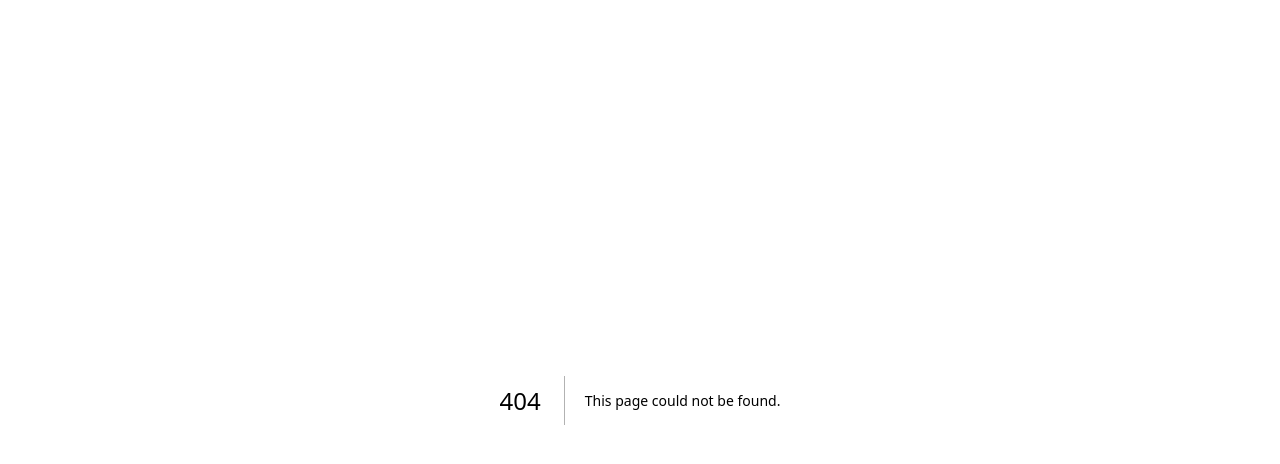
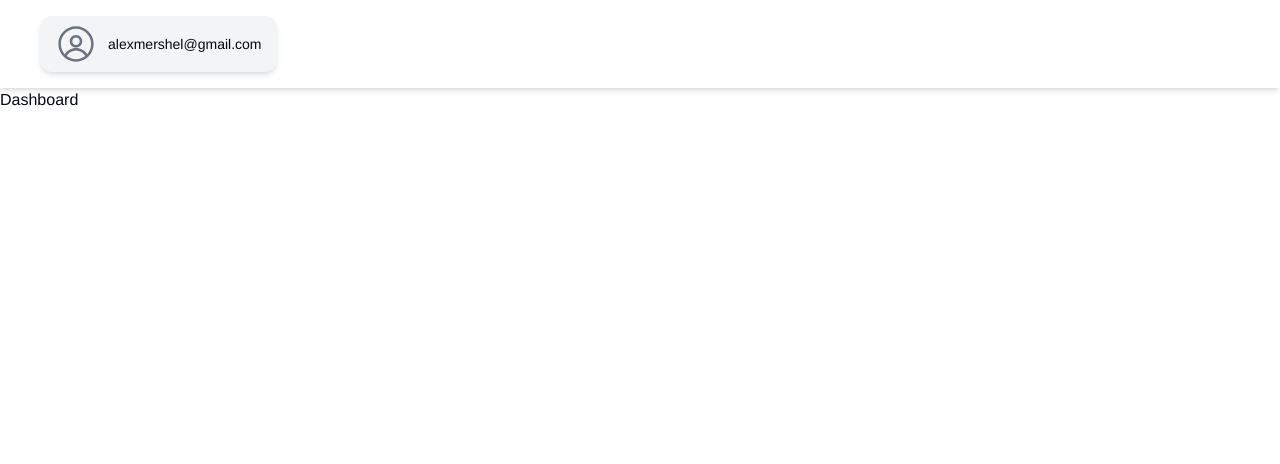
Before and after one commit to mdyamin007/apexdmit_assignment_nextjs, a Next.js app: page /dashboard in a window 1280 px wide. Before the commit this address had no page. Shown: the top 464 px of the page. Built offline with nearby package versions, Linux system fonts and the light colour scheme.

Commit message:
dashboard navbar added and redux setup initiated

```diff
--- /dev/null
+++ b/app/StoreProvider.js
@@ -0,0 +1,14 @@
+'use client'
+import { useRef } from 'react'
+import { Provider } from 'react-redux'
+import { makeStore } from '../lib/store'
+
+export default function StoreProvider({ children }) {
+  const storeRef = useRef()
+  if (!storeRef.current) {
+    // Create the store instance the first time this renders
+    storeRef.current = makeStore()
+  }
+
+  return <Provider store={storeRef.current}>{children}</Provider>
+}
--- /dev/null
+++ b/app/dashboard/layout.js
@@ -0,0 +1,20 @@
+import NavBar from "@/components/NavBar";
+
+export const metadata = {
+    title: "Dashboard",
+    description: "Dashboard | Apex DMIT Ltd.",
+};
+
+export default function DashboardLayout({ children }) {
+    return (
+        <>
+            <header>
+                <NavBar />
+            </header>
+            <main>
+                {children}
+            </main>
+        </>
+
+    );
+}
--- /dev/null
+++ b/app/dashboard/page.js
@@ -0,0 +1,9 @@
+import React from 'react'
+
+function Dashboard() {
+  return (
+    <div>Dashboard</div>
+  )
+}
+
+export default Dashboard
--- a/app/layout.js
+++ b/app/layout.js
@@ -1,16 +1,5 @@
-import localFont from "next/font/local";
 import "./globals.css";
-
-const geistSans = localFont({
-  src: "./fonts/GeistVF.woff",
-  variable: "--font-geist-sans",
-  weight: "100 900",
-});
-const geistMono = localFont({
-  src: "./fonts/GeistMonoVF.woff",
-  variable: "--font-geist-mono",
-  weight: "100 900",
-});
+import StoreProvider from "./StoreProvider";
 
 export const metadata = {
   title: "Sign in",
@@ -23,7 +12,9 @@ export default function RootLayout({ children }) {
       <body
         className={`antialiased`}
       >
-        {children}
+        <StoreProvider>
+          {children}
+        </StoreProvider>
       </body>
     </html>
   );
--- /dev/null
+++ b/components/NavBar.jsx
@@ -0,0 +1,14 @@
+import { AvatarIcon } from "@radix-ui/react-icons"
+
+function NavBar() {
+  return (
+    <nav className="flex px-10 py-4 shadow-md">
+        <div className="bg-gray-100 flex items-center justify-center px-4 py-2 gap-3 rounded-xl shadow-md">
+            <AvatarIcon width={40} height={40} className="text-gray-500"/>
+            <p className="text-sm">alexmershel@gmail.com</p>
+        </div>
+    </nav>
+  )
+}
+
+export default NavBar
--- /dev/null
+++ b/lib/hooks.js
@@ -0,0 +1,6 @@
+import { useDispatch, useSelector, useStore } from 'react-redux'
+
+// Use throughout your app instead of plain `useDispatch` and `useSelector`
+export const useAppDispatch = useDispatch.withTypes()
+export const useAppSelector = useSelector.withTypes()
+export const useAppStore = useStore.withTypes()
--- /dev/null
+++ b/lib/store.js
@@ -0,0 +1,7 @@
+import { configureStore } from '@reduxjs/toolkit'
+
+export const makeStore = () => {
+  return configureStore({
+    reducer: {},
+  })
+}
--- a/package.json
+++ b/package.json
@@ -12,12 +12,14 @@
     "@radix-ui/react-icons": "^1.3.0",
     "@radix-ui/react-label": "^2.1.0",
     "@radix-ui/react-slot": "^1.1.0",
+    "@reduxjs/toolkit": "^2.2.7",
     "class-variance-authority": "^0.7.0",
     "clsx": "^2.1.1",
     "lucide-react": "^0.445.0",
     "next": "14.2.13",
     "react": "^18",
     "react-dom": "^18",
+    "react-redux": "^9.1.2",
     "tailwind-merge": "^2.5.2",
     "tailwindcss-animate": "^1.0.7"
   },
```
Also changed, not shown: lib/features/api/apiSlice.js (added, +18 -0 lines), 1 other file (tests, documents, lock files or other folders).
